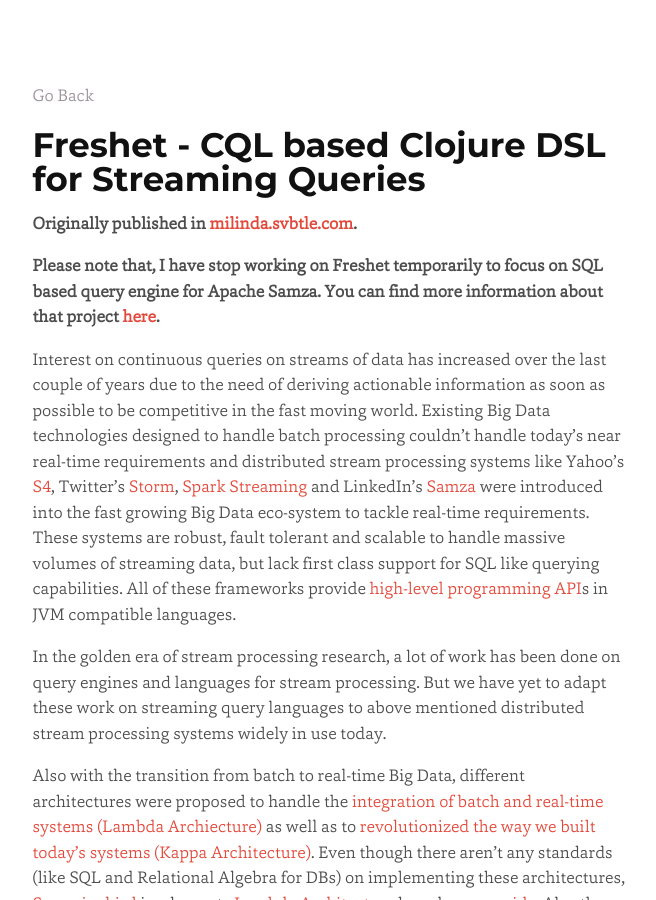
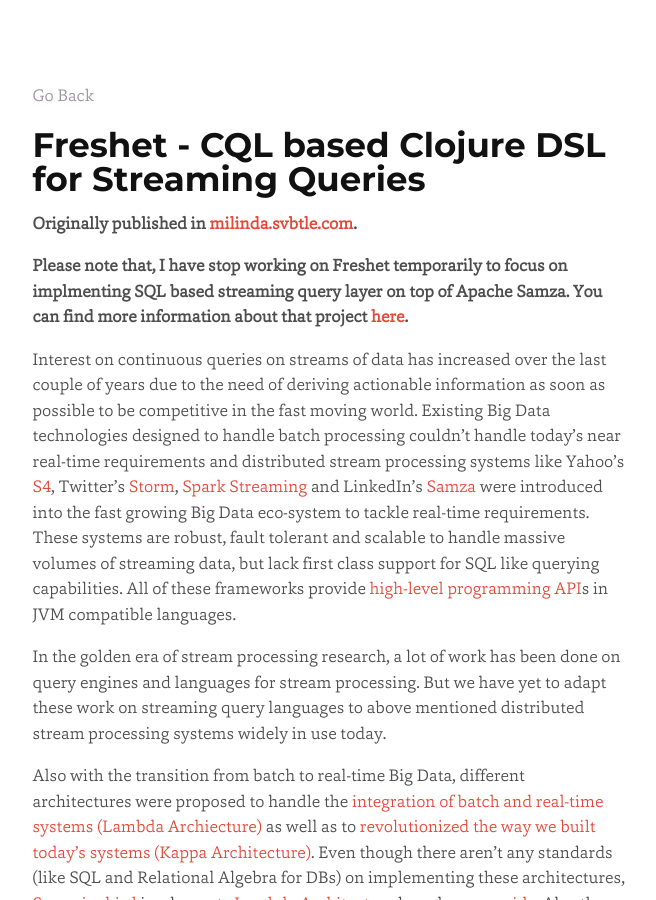
Before and after one commit to milinda/milinda.github.io, a Jekyll site: the page built from _posts/2015-01-07-freshet.md, in a window 1280 px wide and 900 px high. Shown: the whole window, without its empty margins (310-966 px from the left). Built offline with Jekyll 4.4.1, drawn with Linux system fonts in a browser that asks for light colours; nearby versions of some CDN libraries; some web fonts are replaced.

Commit message:
Update 2015-01-07-freshet.md

```diff
--- a/_posts/2015-01-07-freshet.md
+++ b/_posts/2015-01-07-freshet.md
@@ -5,7 +5,7 @@
 
 **Originally published in [milinda.svbtle.com](http://milinda.svbtle.com/freshet-cql-based-clojure-dsl-for-streaming-queries).**
 
-**Please note that, I have stop working on Freshet temporarily to focus on SQL based query engine for Apache Samza. You can find more information about that project [here](https://issues.apache.org/jira/browse/SAMZA-390).**
+**Please note that, I have stop working on Freshet temporarily to focus on implmenting SQL based streaming query layer on top of Apache Samza. You can find more information about that project [here](https://issues.apache.org/jira/browse/SAMZA-390).**
 
 Interest on continuous queries on streams of data has increased over the last couple of years due to the need of deriving actionable information as soon as possible to be competitive in the fast moving world. Existing Big Data technologies designed to handle batch processing couldn't handle today's near real-time requirements and distributed stream processing systems like Yahoo's [S4](http://incubator.apache.org/s4/), Twitter's [Storm](https://storm.apache.org/), [Spark Streaming](https://spark.apache.org/streaming/) and LinkedIn's [Samza](http://samza.incubator.apache.org/) were introduced into the fast growing Big Data eco-system to tackle real-time requirements. These systems are robust, fault tolerant and scalable to handle massive volumes of streaming data, but lack first class support for SQL like querying capabilities. All of these frameworks provide [high-level](http://samza.incubator.apache.org/learn/documentation/0.8/api/overview.html) [programming](https://storm.apache.org/documentation/Trident-tutorial.html) [API](https://spark.apache.org/docs/latest/streaming-programming-guide.html)s in JVM compatible languages.
 
```
